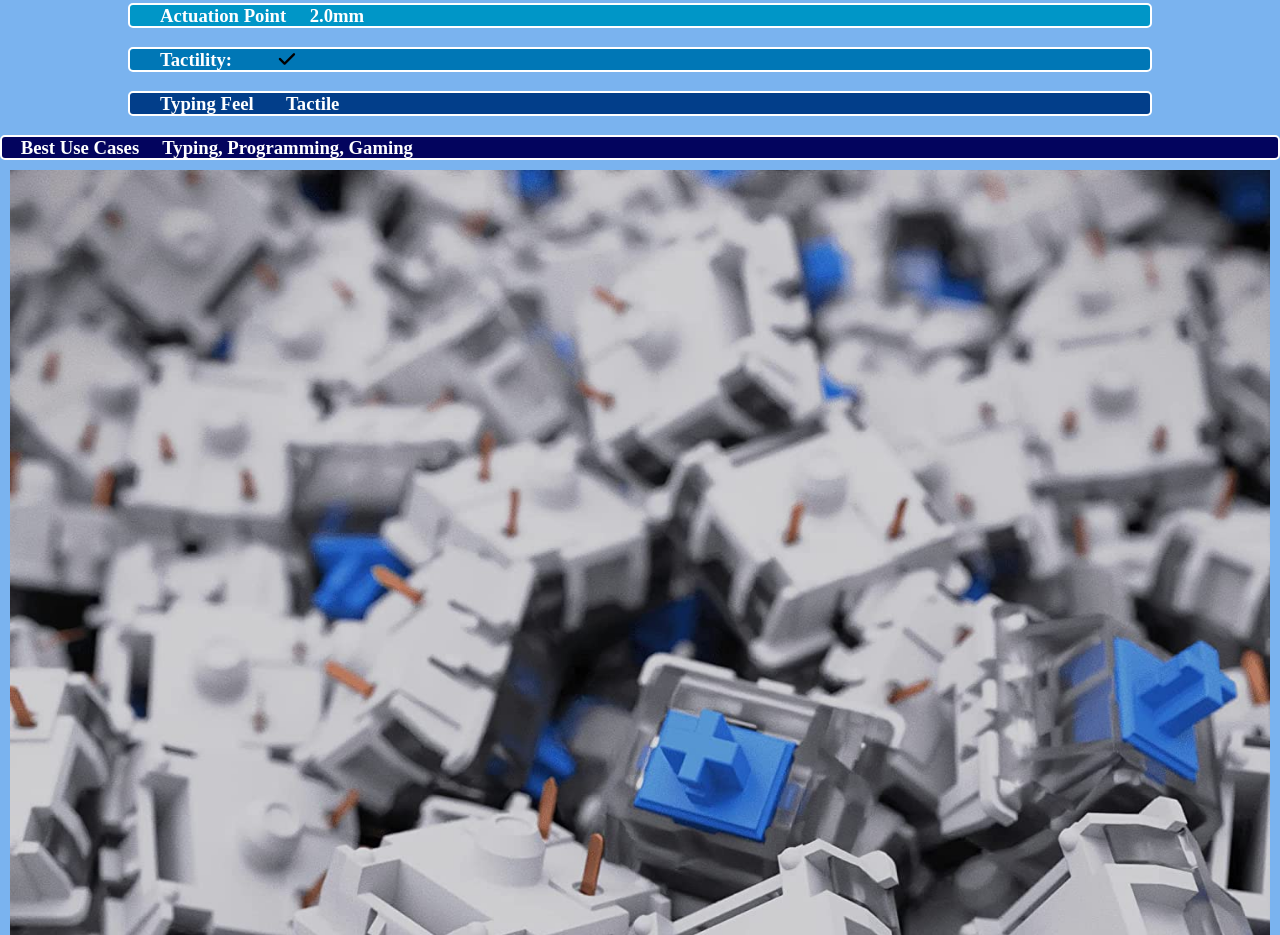
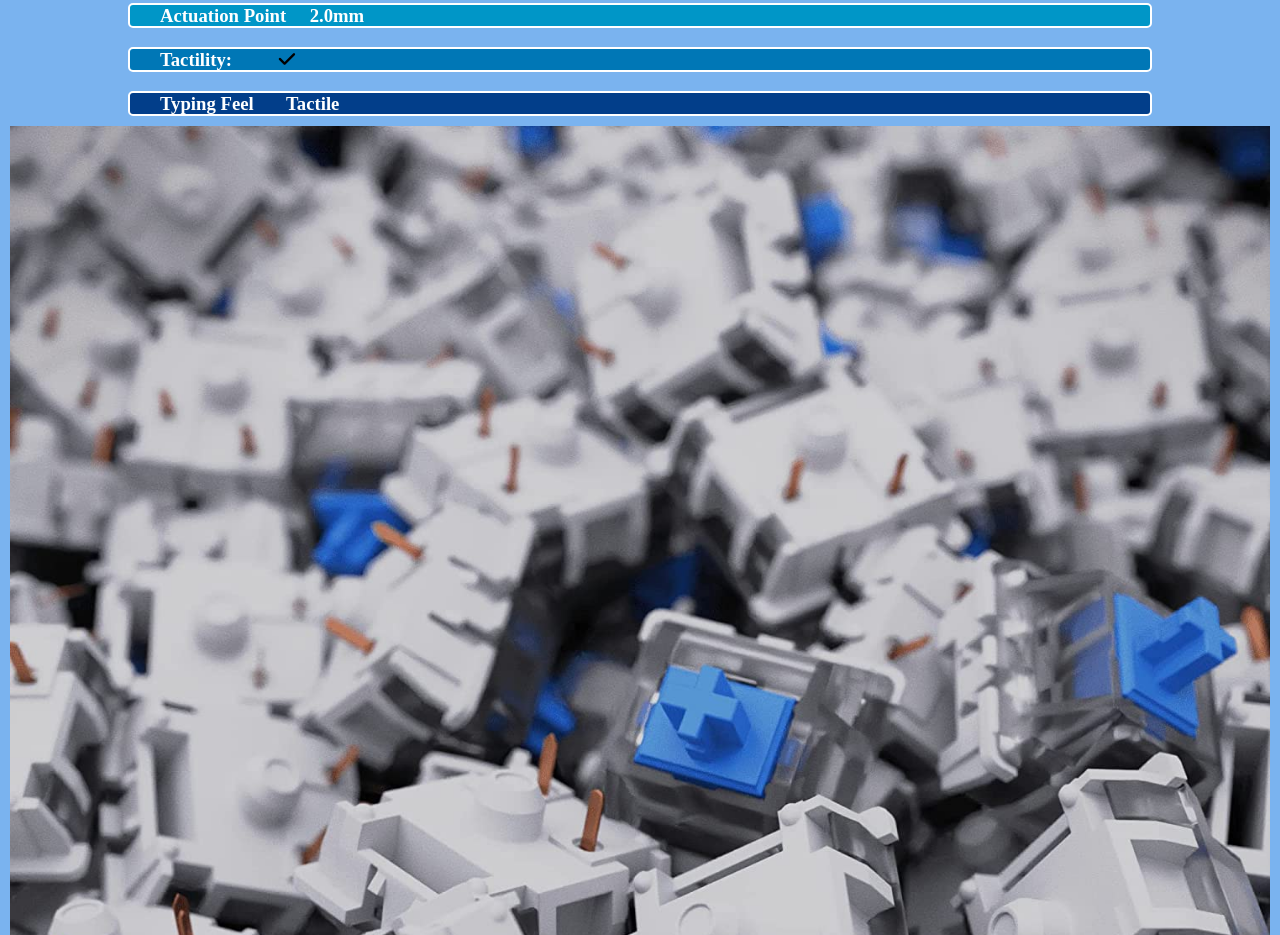
Before and after one commit to BandaKranthi31/SPEKS, a plain HTML site: page blue.html in a window 1280 px wide. Shown: the part 1430-2365 px from the top of the page. Drawn offline with Linux system fonts and the light colour scheme.

Commit message:
last commit of 14th april

```diff
--- a/blue.html
+++ b/blue.html
@@ -88,17 +88,7 @@
         margin-right: auto;
         margin-top: 1em;
     }
-    .bsg{
-        display:block;
-        background-color: #03045e;
-        border: 2px solid white;
-        color: white;
-        height: 25px;
-        width: 100%;
-        border-radius: 5px 5px 5px 5px;
-        margin-top: 1em;
-        padding-left: 1em;
-    }
+
     #blue2{
         display: block;
         margin-left: auto;
@@ -119,7 +109,6 @@
      <h3 class="ap">Actuation Point &nbsp &nbsp 2.0mm</h3>
      <h3 class="tact">Tactility:  &nbsp  &nbsp &nbsp &nbsp &nbsp<i class="fa-solid fa-check" style="color: #000;"></i></h3>
      <h3 class="tf">Typing Feel   &nbsp  &nbsp  &nbsp  Tactile</h3>
-     <h3 class="bsg">Best Use Cases  &nbsp  &nbsp   Typing, Programming, Gaming</h3>
      <img src="blue2.jpg" alt="" id="blue2">
 </body>
 </html>
```
Also changed, not shown: index.html (+1 -1 lines).
